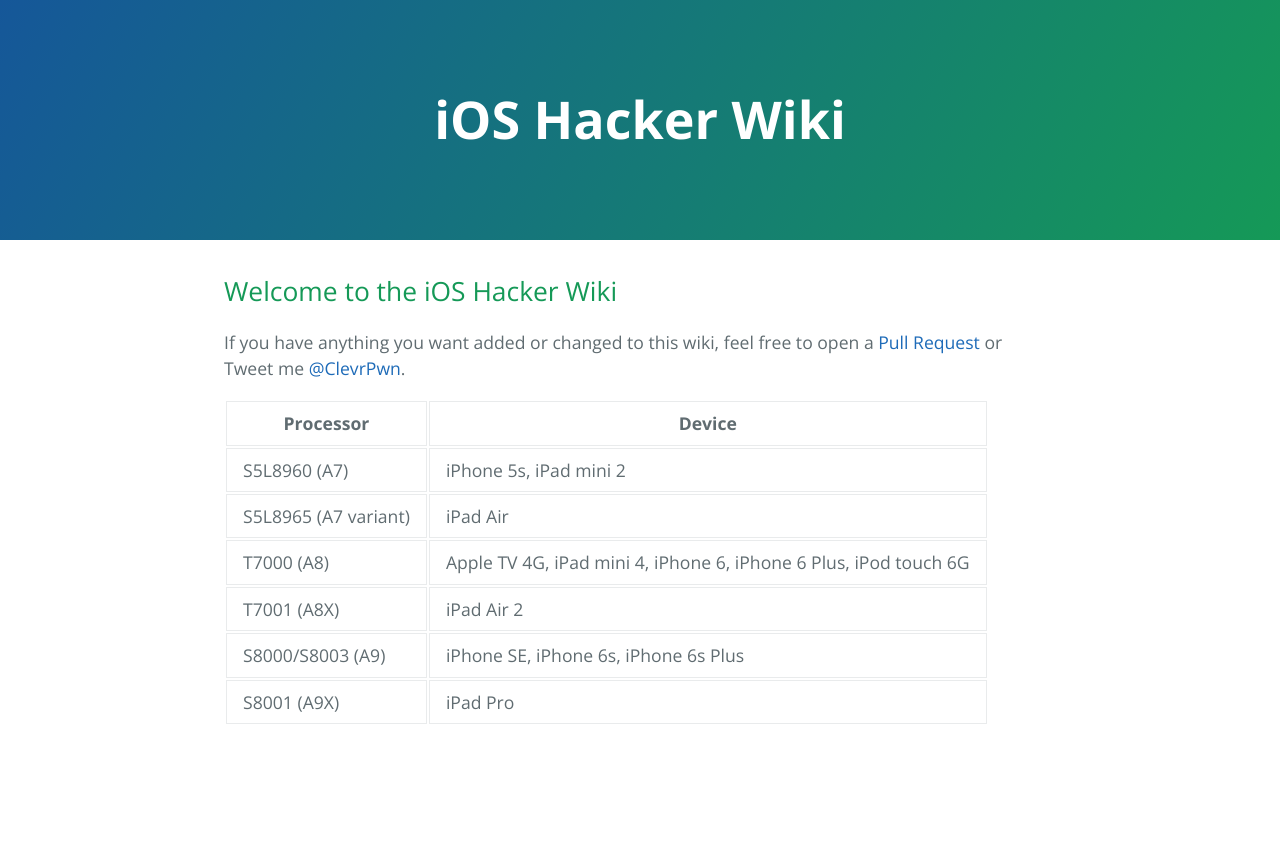
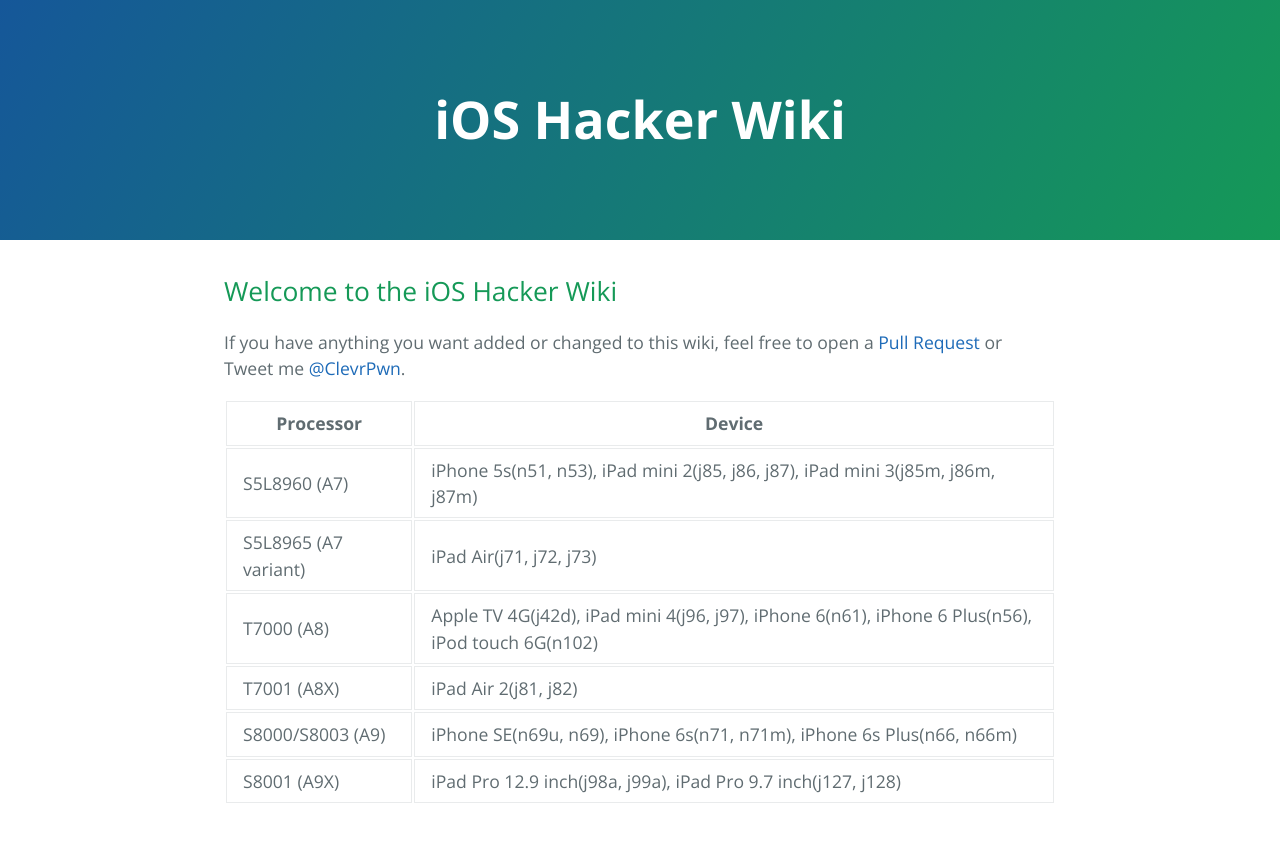
Before and after one commit to iOS-10-Stuffs/ios-10-stuffs.github.io, a Jekyll site: the page built from hardware.md, in a window 1280 px wide. Shown: the top 842 px of the page. Built offline with Jekyll 4.4.1, drawn with Linux system fonts in a browser that asks for light colours.

Commit message:
Added hardware info
Hopefully it cause left/right scrolling??

If so can we use a line break?

```diff
--- a/hardware.md
+++ b/hardware.md
@@ -5,9 +5,9 @@
 
 | Processor            | Device                                                       |
 |----------------------|--------------------------------------------------------------|
-| S5L8960 (A7)         | iPhone 5s, iPad mini 2                                        |
-| S5L8965 (A7 variant) | iPad Air                                                     |
-| T7000 (A8)           | Apple TV 4G, iPad mini 4, iPhone 6, iPhone 6 Plus, iPod touch 6G |
-| T7001 (A8X)          | iPad Air 2                                                   |
-| S8000/S8003 (A9)     | iPhone SE, iPhone 6s, iPhone 6s Plus                           |
-| S8001 (A9X)          | iPad Pro                                                     |
+| S5L8960 (A7)         | iPhone 5s(n51, n53), iPad mini 2(j85, j86, j87), iPad mini 3(j85m, j86m, j87m)                   |
+| S5L8965 (A7 variant) | iPad Air(j71, j72, j73)                                                                          |
+| T7000 (A8)           | Apple TV 4G(j42d), iPad mini 4(j96, j97), iPhone 6(n61), iPhone 6 Plus(n56), iPod touch 6G(n102) |
+| T7001 (A8X)          | iPad Air 2(j81, j82)                                                                             |
+| S8000/S8003 (A9)     | iPhone SE(n69u, n69), iPhone 6s(n71, n71m), iPhone 6s Plus(n66, n66m)                            |
+| S8001 (A9X)          | iPad Pro 12.9 inch(j98a, j99a), iPad Pro 9.7 inch(j127, j128)                                    |
```
